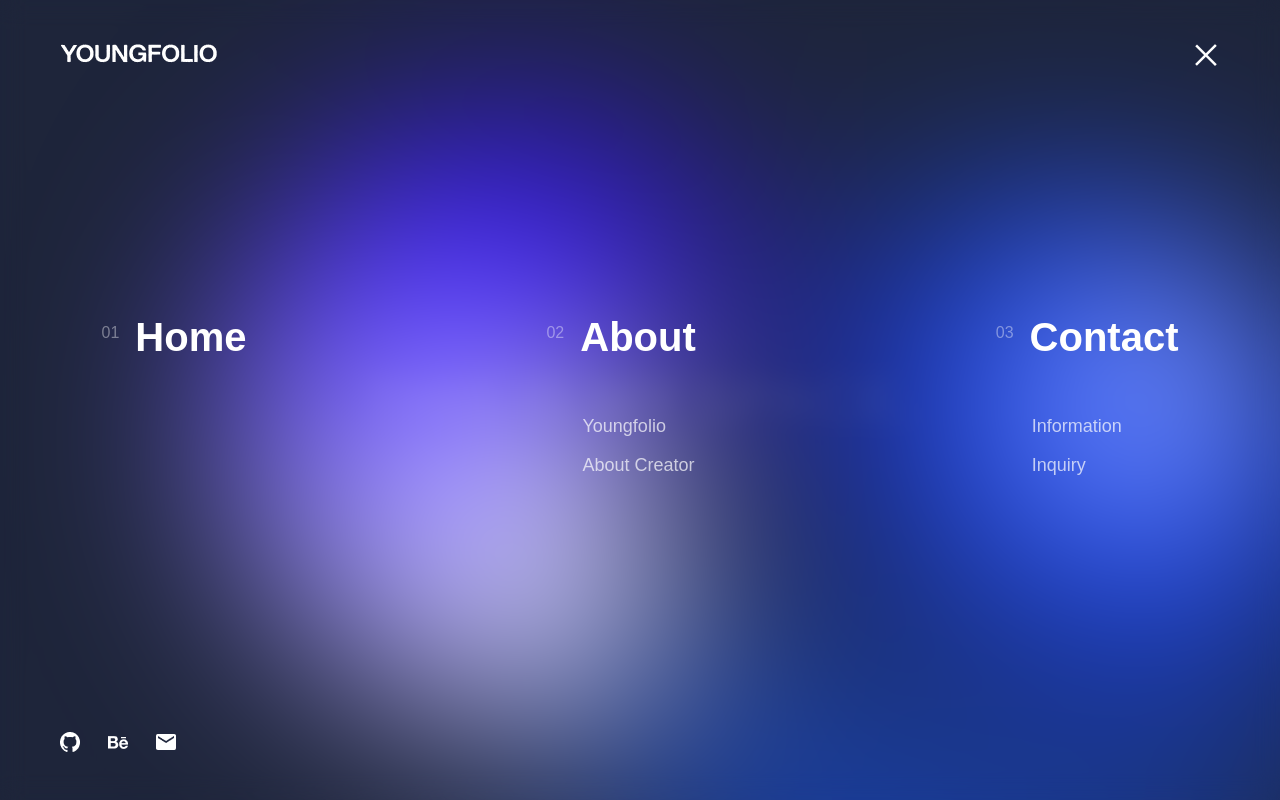
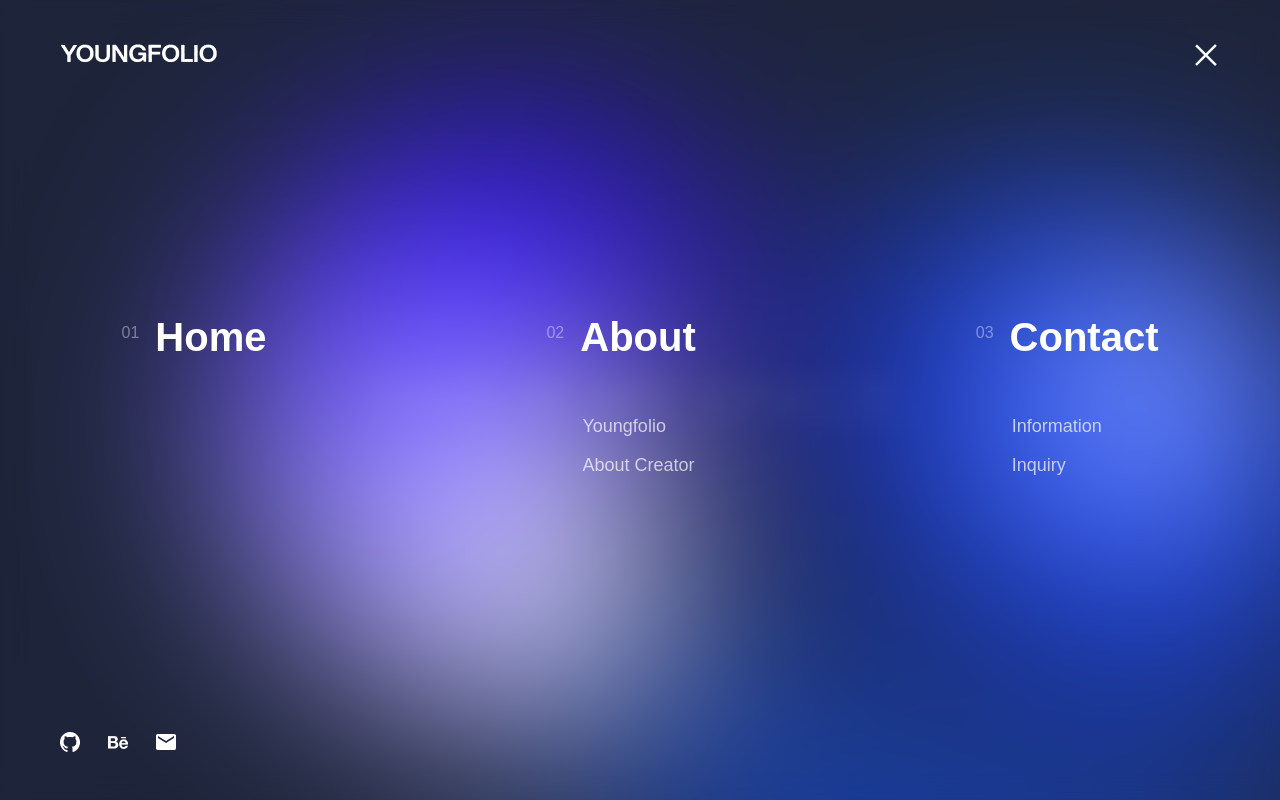
Before and after one commit to JUYOUNG0728/youngfolio, a Next.js app: page / in a window 1280 px wide. Both pictures are taken after a click on the picture 1206 px from the left and 55 px from the top of the page. Built offline with nearby package versions, Linux system fonts and the light colour scheme.

Commit message:
style, feat: 메뉴 간 간격 조정, 메뉴 클릭 시 라우팅 적용

```diff
--- a/components/Layout/Menu.tsx
+++ b/components/Layout/Menu.tsx
@@ -1,26 +1,50 @@
 import Image from "next/image";
+import { useRouter } from "next/navigation";
 
 export default function Menu({
   setIsMenuOpen,
 }: {
   setIsMenuOpen: (open: boolean) => void;
 }) {
+  const router = useRouter();
+
   const menuItems = [
-    { id: "01", label: "Home" },
-    { id: "02", label: "About", submenu: ["Youngfolio", "About Creator"] },
-    { id: "03", label: "Contact", submenu: ["Information", "Inquiry"] },
+    { id: "01", label: "Home", href: "/" },
+    {
+      id: "02",
+      label: "About",
+      href: "/about/youngfolio",
+      submenu: [
+        { label: "Youngfolio", href: "/about/youngfolio" },
+        { label: "About Creator", href: "/about/creator" },
+      ],
+    },
+    {
+      id: "03",
+      label: "Contact",
+      href: "/contact",
+      submenu: [
+        { label: "Information", href: "/contact" },
+        { label: "Inquiry", href: "/contact#inquiry" },
+      ],
+    },
   ];
+
+  const handleNavigate = (href: string) => {
+    setIsMenuOpen(false);
+    router.push(href);
+  };
 
   return (
     <div className="bg-fade-in fixed inset-0">
       <div className="flex items-center justify-center h-full w-full">
-        <div className="flex gap-[300px] xl:gap-[420px]">
+        <div className="flex gap-[280px] xl:gap-[420px]">
           {menuItems.map((item, index) => (
             <div
               key={item.id}
               className="cursor-pointer fade-up"
               style={{ animationDelay: `${0.6 + index * 0.15}s` }}
-              onClick={() => setIsMenuOpen(false)}
+              onClick={() => handleNavigate(item.href)}
             >
               <div className="flex gap-4 xl:gap-6">
                 <p className="body4 text-white opacity-40">{item.id}</p>
@@ -38,7 +62,7 @@ export default function Menu({
                         }s`,
                       }}
                     >
-                      {subItem}
+                      {subItem.label}
                     </p>
                   ))}
                 </div>
```
